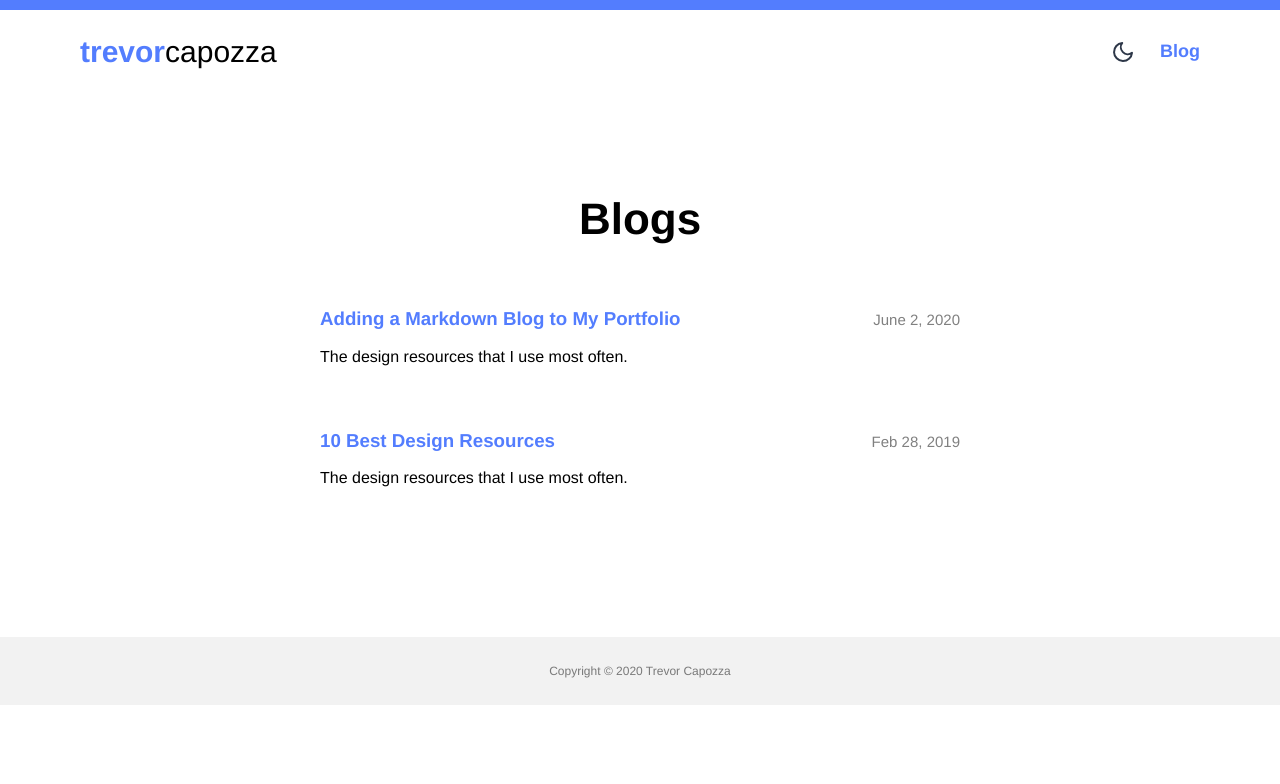
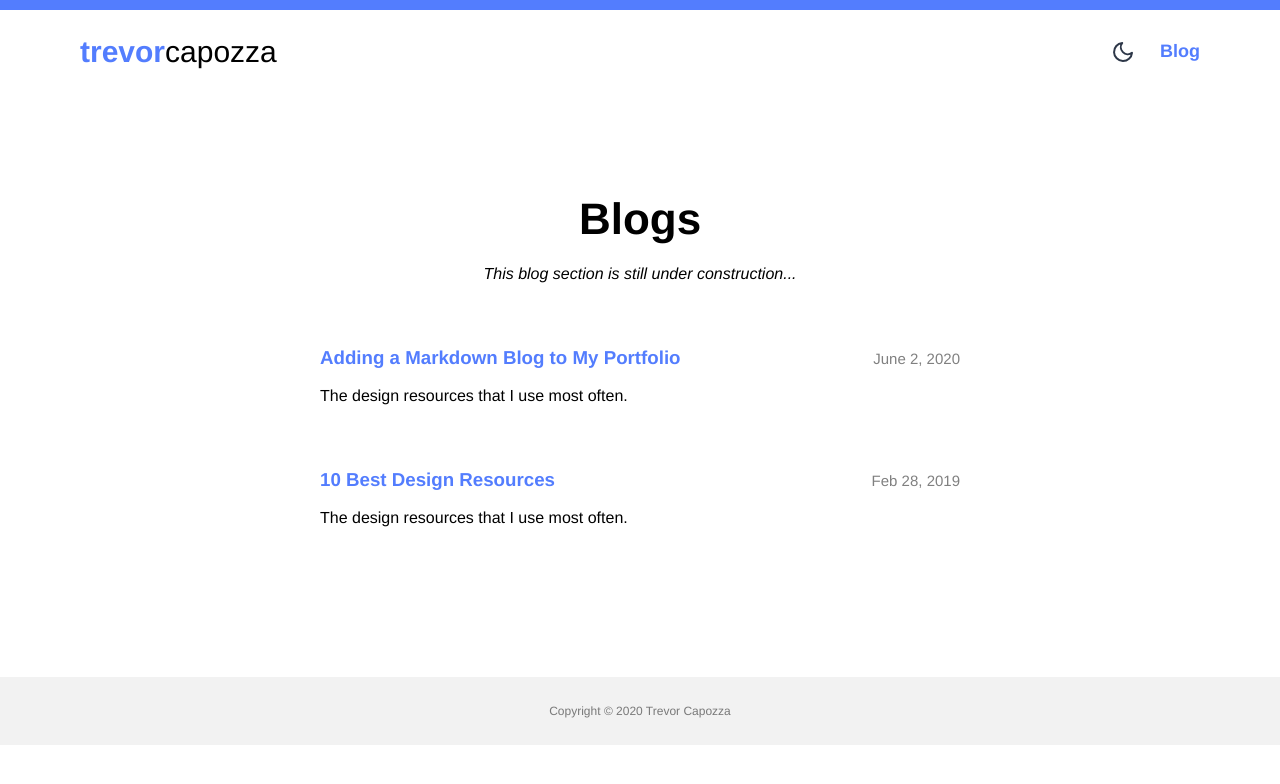
Before and after one commit to trevorcapozza/trevor-web, a Vue app: page /blog in a window 1280 px wide. Shown: the top 784 px of the page. Built offline with nearby package versions, Linux system fonts and the light colour scheme; what vue-typed-js would draw is missing.

Commit message:
small changes

```diff
--- a/src/css/main.scss
+++ b/src/css/main.scss
@@ -30,7 +30,7 @@ html, body {
   transition: ease-in .2s;
   background: #121212;
 
-  h1, h2, h3, p, li {
+  h1, h2, h3, h4, p, li {
     color: #fff;
   }
   blockquote p {
@@ -137,6 +137,11 @@ html, body {
 h1 {
   font-size: 44px;
   font-weight: 900;
+}
+
+.small {
+  font-weight: 100;
+  font-style: italic;
 }
 
 .hero, .container, .skills, .contact {
--- a/src/markdowns/2019/10-best-design-resources.md
+++ b/src/markdowns/2019/10-best-design-resources.md
@@ -17,9 +17,9 @@
 <br/>
 
 
-### 4. Box Icons, Feather Icons, & Icon Jar
+### 4. Font Awesome Icons
 
-![Box Icons](@/assets/blog/box-icons.png)
+![Box Icons](@/assets/blog/font-awesome.png)
 
 <br/>
 
--- a/src/views/Blog.vue
+++ b/src/views/Blog.vue
@@ -2,6 +2,7 @@
 <div>
   <div class="home">
     <h1 class="headline center">Blogs</h1>
+    <h4 class="small">This blog section is still under construction...</h4>
     <div class="sections">
       <div v-for="(section, index) in Object.keys(entries).slice().reverse()" :key="index" class="group">
         <!-- <h2 class="center">{{section}}</h2> -->
```
Also changed, not shown: src/assets/blog/font-awesome.png (added).
